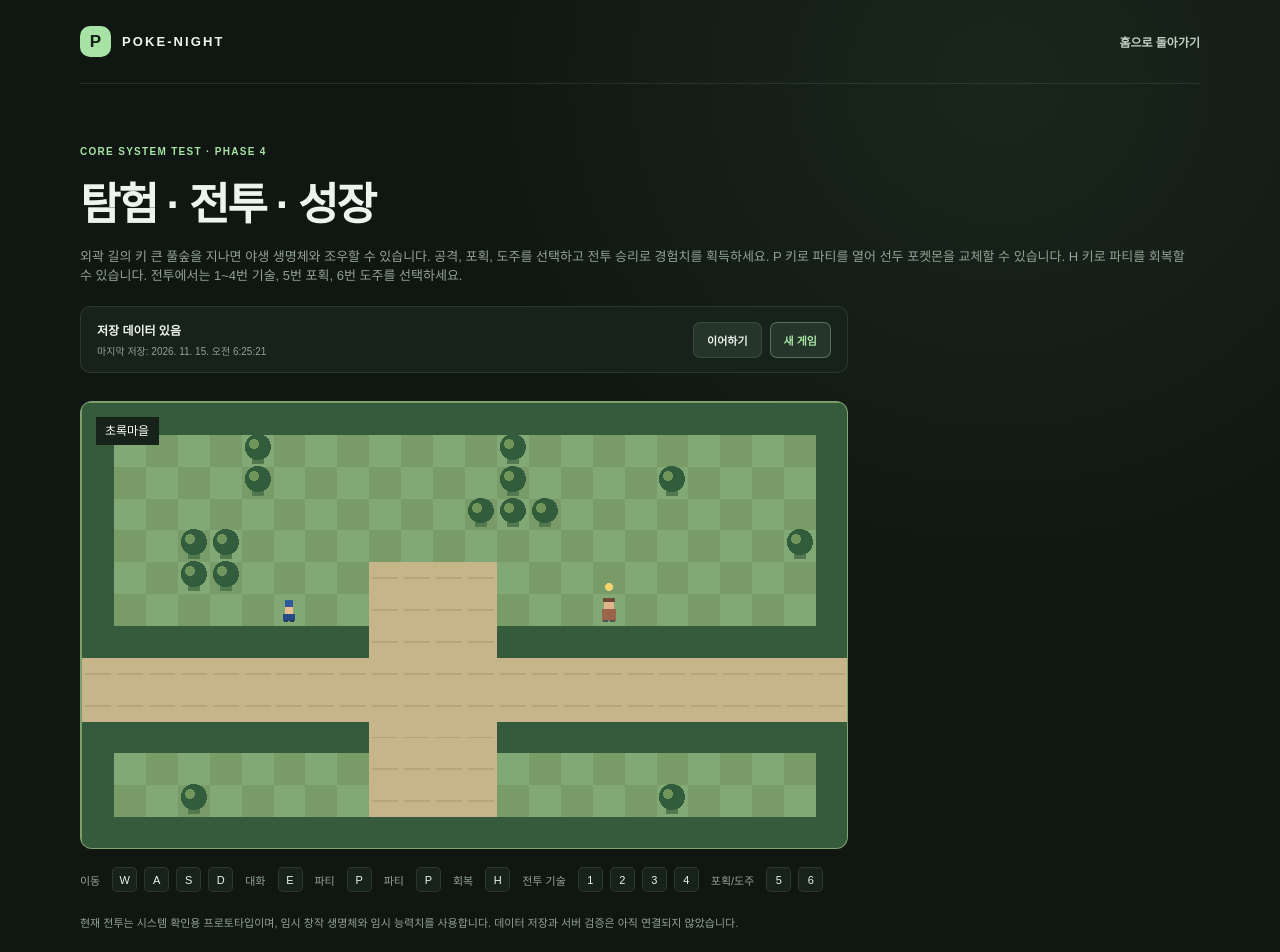
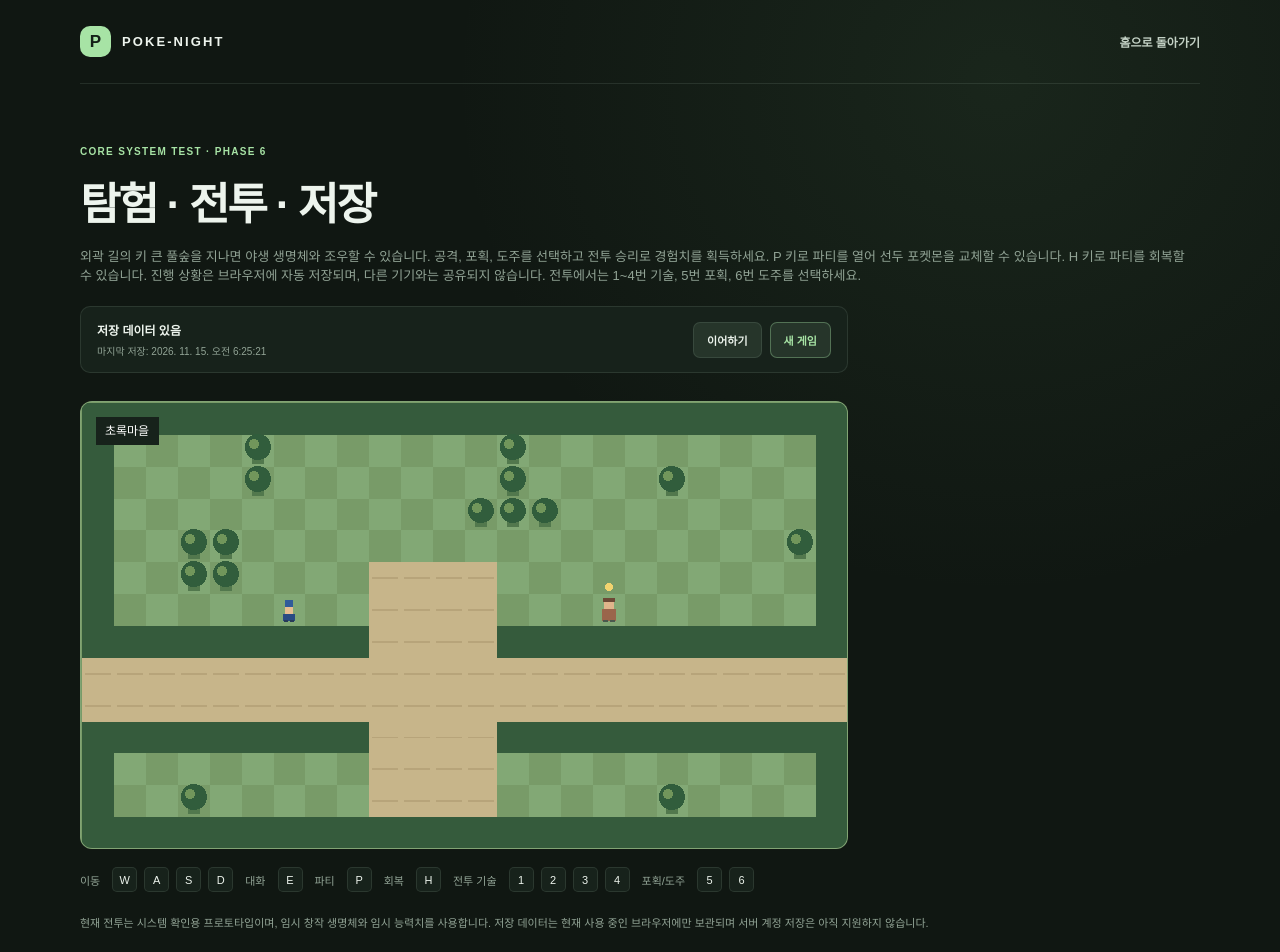
Before and after one commit to interlink1231/Poke-night, a Next.js app: page /game in a window 1280 px wide. Shown: the top 952 px of the page. Built offline with nearby package versions, Linux system fonts and the light colour scheme.

Commit message:
Phase 6: 게임 페이지 저장 기능 안내 반영

```diff
--- a/app/game/page.tsx
+++ b/app/game/page.tsx
@@ -11,16 +11,16 @@ export default function GamePage() {
         <a className="text-button" href="/">홈으로 돌아가기</a>
       </header>
       <section className="game-content">
-        <div className="eyebrow">CORE SYSTEM TEST · PHASE 4</div>
-        <h1>탐험 · 전투 · 성장</h1>
-        <p>외곽 길의 키 큰 풀숲을 지나면 야생 생명체와 조우할 수 있습니다. 공격, 포획, 도주를 선택하고 전투 승리로 경험치를 획득하세요. P 키로 파티를 열어 선두 포켓몬을 교체할 수 있습니다. H 키로 파티를 회복할 수 있습니다. 전투에서는 1~4번 기술, 5번 포획, 6번 도주를 선택하세요.</p>
+        <div className="eyebrow">CORE SYSTEM TEST · PHASE 6</div>
+        <h1>탐험 · 전투 · 저장</h1>
+        <p>외곽 길의 키 큰 풀숲을 지나면 야생 생명체와 조우할 수 있습니다. 공격, 포획, 도주를 선택하고 전투 승리로 경험치를 획득하세요. P 키로 파티를 열어 선두 포켓몬을 교체할 수 있습니다. H 키로 파티를 회복할 수 있습니다. 진행 상황은 브라우저에 자동 저장되며, 다른 기기와는 공유되지 않습니다. 전투에서는 1~4번 기술, 5번 포획, 6번 도주를 선택하세요.</p>
         <GameCanvas />
         <div className="game-help">
           <span>이동</span><kbd>W</kbd><kbd>A</kbd><kbd>S</kbd><kbd>D</kbd>
           <span className="or-label">대화</span><kbd>E</kbd>
-          <span className="or-label">파티</span><kbd>P</kbd><span className="or-label">파티</span><kbd>P</kbd><span className="or-label">회복</span><kbd>H</kbd><span className="or-label">전투 기술</span><kbd>1</kbd><kbd>2</kbd><kbd>3</kbd><kbd>4</kbd><span className="or-label">포획/도주</span><kbd>5</kbd><kbd>6</kbd>
+          <span className="or-label">파티</span><kbd>P</kbd><span className="or-label">회복</span><kbd>H</kbd><span className="or-label">전투 기술</span><kbd>1</kbd><kbd>2</kbd><kbd>3</kbd><kbd>4</kbd><span className="or-label">포획/도주</span><kbd>5</kbd><kbd>6</kbd>
         </div>
-        <p className="game-disclaimer">현재 전투는 시스템 확인용 프로토타입이며, 임시 창작 생명체와 임시 능력치를 사용합니다. 데이터 저장과 서버 검증은 아직 연결되지 않았습니다.</p>
+        <p className="game-disclaimer">현재 전투는 시스템 확인용 프로토타입이며, 임시 창작 생명체와 임시 능력치를 사용합니다. 저장 데이터는 현재 사용 중인 브라우저에만 보관되며 서버 계정 저장은 아직 지원하지 않습니다.</p>
       </section>
     </main>
   );
```
